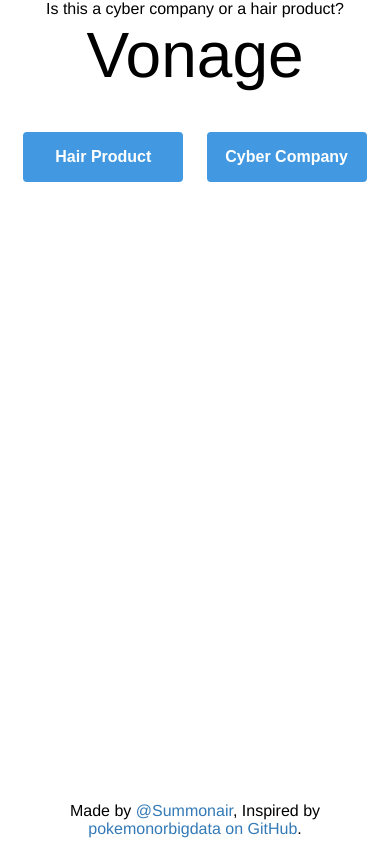
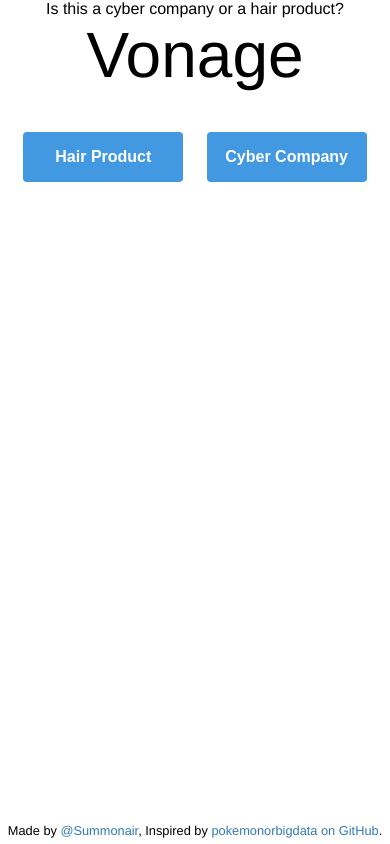
Before and after one commit to Summonair/cybercompanyorhairproduct, a React (Create React App) app: page / in a window 390 px wide. Built offline with nearby package versions, Linux system fonts and the light colour scheme.

Commit message:
fixed for phones

```diff
--- a/src/components/QuestionForm/QuestionForm.css
+++ b/src/components/QuestionForm/QuestionForm.css
@@ -1,14 +1,3 @@
-.footer {
-    font-size: 1rem;
-    position: fixed;
-    bottom: 0;
-    margin: 0;
-    padding: 0.4rem;
-    align-self: center;
-    text-align: center;
-    width: fit-content;
-}
-
 .answerSection {
     display: flex;
     gap: 10px;
--- a/src/components/footer/footer.css
+++ b/src/components/footer/footer.css
@@ -0,0 +1,10 @@
+.footer {
+    font-size: 0.8rem;
+    position: fixed;
+    bottom: 0;
+    margin: 0;
+    padding: 0.4rem;
+    align-self: center;
+    text-align: center;
+    width: fit-content;
+}
--- a/src/components/footer/footer.tsx
+++ b/src/components/footer/footer.tsx
@@ -1,3 +1,5 @@
+import "./footer.css";
+
 const Footer = () => {
   return <p className="footer">
     Made by <a href="https://github.com/Summonair/">@Summonair</a>,
--- a/src/index.css
+++ b/src/index.css
@@ -7,22 +7,32 @@
   -moz-osx-font-smoothing: grayscale;
   overflow: hidden;
 
-  font-family: "Helvetica Neue",Helvetica,Arial,sans-serif;
+  font-family: "Helvetica Neue", Helvetica, Arial, sans-serif;
 }
+
 a {
   color: #337ab7;
   text-decoration: none;
 }
+
 code {
   font-family: source-code-pro, Menlo, Monaco, Consolas, 'Courier New',
     monospace;
 }
 
 
-.bmc-btn-container{
+.bmc-btn-container {
   position: absolute;
   width: fit-content;
   bottom: 0px;
   left: 0px;
-  padding: 10px;
+  padding: 2.5rem 1rem;
 }
+
+@media all and (max-width:680px) {
+
+  .bmc-btn-container {
+    display: fixed;
+    transform: translate(calc(50vw - 50%));
+  }
+}
```
